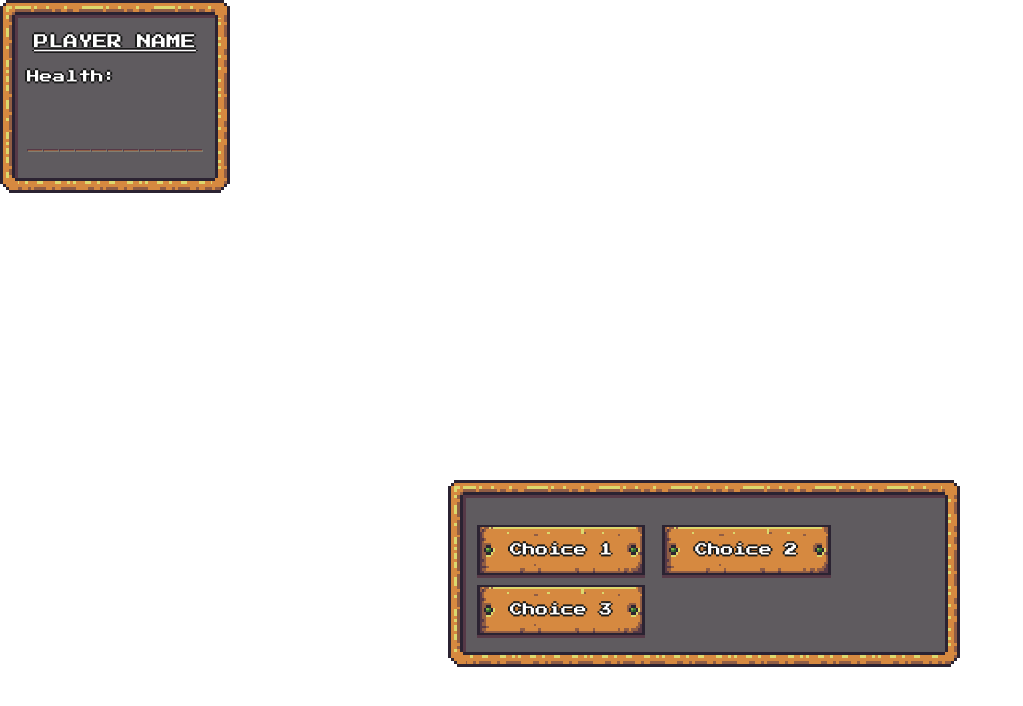
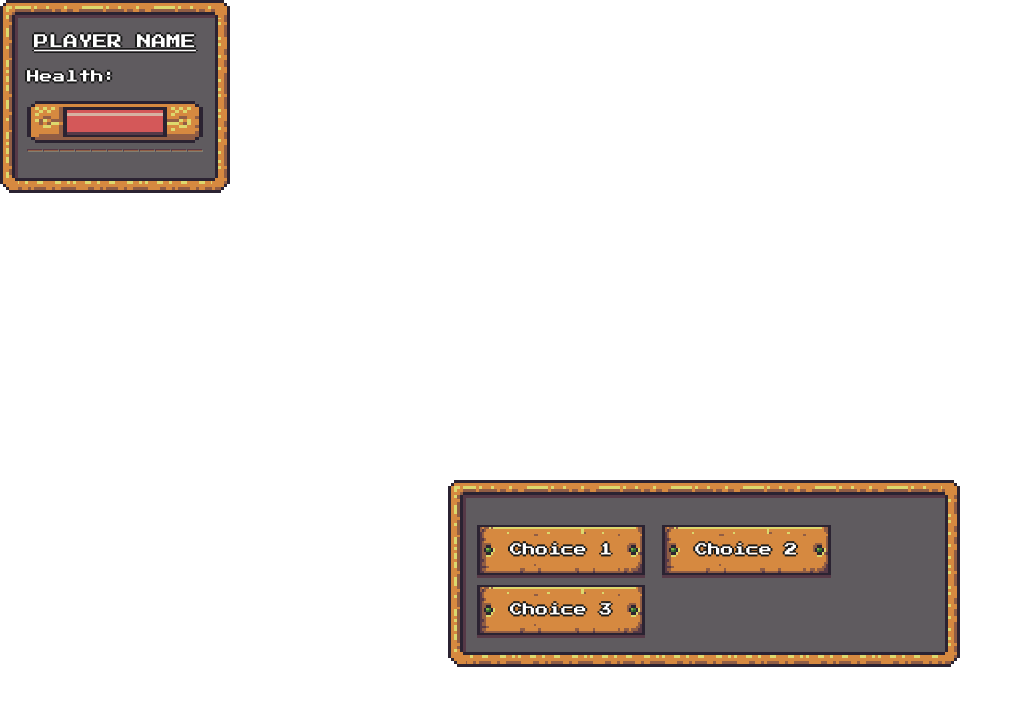
Before and after one commit to Dylancouzon/farQuest, a website: page public/game.html in a window 1280 px wide. Shown: the whole page, without its empty margins (0-1023 px from the left). Drawn offline with nearby package versions, Linux system fonts and the light colour scheme; no server answers.

Commit message:
linked rpgui.js to game.html

```diff
--- a/public/game.html
+++ b/public/game.html
@@ -38,7 +38,7 @@
     </div>
 </body>
 </html>
-
+<script src="../public/js/rpgui.js"></script>
 <script src="../js/character.js"></script>
 <script src="../js/paths.js"></script>
 <script src="../js/game.js"></script>
```
